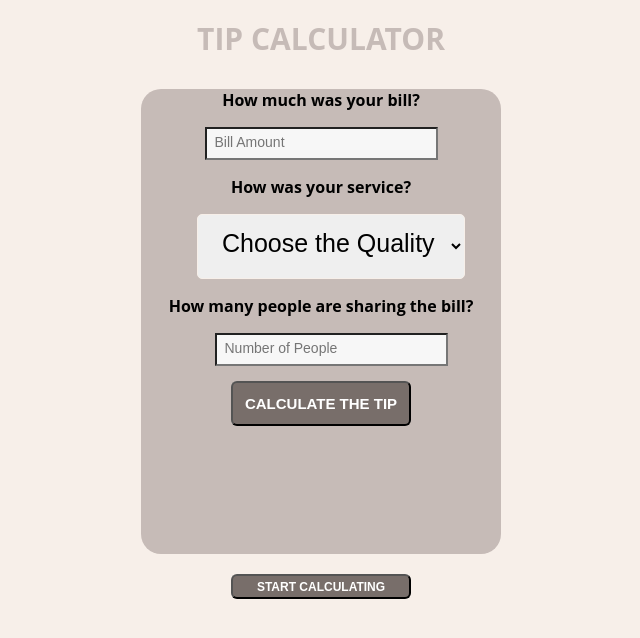
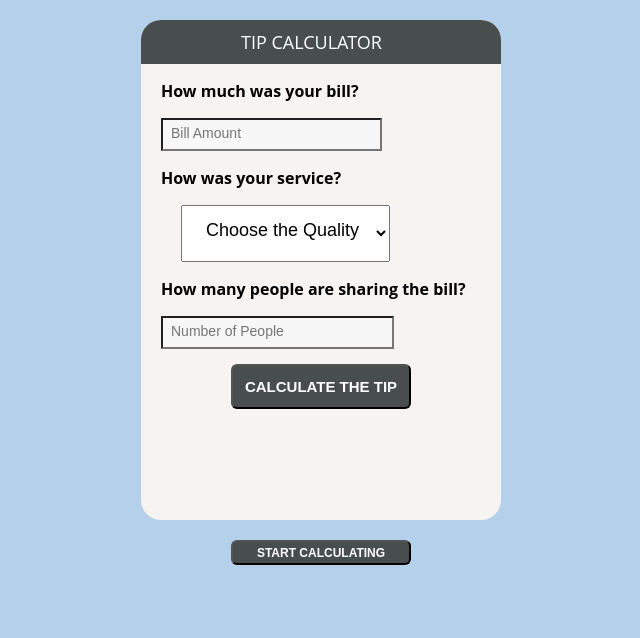
Before and after one commit to juliane99/Asignment2_frontend, a website with bundled scripts: page index.html in a window 1280 px wide. Both pictures are taken after a click on the button "START CALCULATING". Shown: the whole page, without its empty margins (319-959 px from the left). Built offline with nearby package versions, Linux system fonts and the light colour scheme.

Commit message:
changed css..

```diff
--- a/index.html
+++ b/index.html
@@ -8,12 +8,13 @@
 </head>
 <body>
 
-  <h1>Tip Calculator</h1>
+
 
    <!-- CONTAINER-->
     <div id="container"  style="display: none;">
+      <h1>Tip Calculator</h1>
      <!--CALCULATOR-->
-        <div id="calculator" class="center">
+        <div id="calculator">
           <form>
             <p>How much was your bill?<p>
               <input id="bill" type="text" placeholder="Bill Amount">
--- a/main.css
+++ b/main.css
@@ -1,42 +1,34 @@
 body {
   font-family: 'Open Sans', sans-serif;
-    background: #F7EFE9;
-
+  background: #B5D0EB;
 }
 
-  .banner {
-    overflow: hidden;
-  }
 #container {
-    height: 465px;
+  height: 500px;
   width: 360px;
   margin: 20px auto;
-    background: #C6BBB7;
+  background: #F7F3F0;
   border-radius: 20px;
   -webkit-border-radius: 20px;
   -moz-border-radius: 20px;
 }
 
 h1 {
-    color:#C6BBB7;
+  background: #484E4E;
+  color: white;
   margin: 0;
   padding: 10px 100px;
   text-transform: uppercase;
-    font-size: 30px;
-    font-weight: bold;
+  font-size: 18px;
+  font-weight: normal;
   border-top-left-radius: 20px;
   border-top-right-radius: 20px;
-    text-align: center;
 }
 
 p {
-    text-align: center;
+  padding-left: 20px;
   font-weight: bold;
-  }
-
-  .center{
-
-    text-align: center;
+  color: 484E4E;
 }
 
 form input[type="text"] {
@@ -49,6 +41,7 @@ body {
 
 #bill {
   font-size: 14px;
+  color: red;
   background-color: #f7f7f7;
   width: 60%;
   padding: 5px 5px 8px 8px;
@@ -56,7 +49,7 @@ body {
 
 #bill:focus {
   background: #fff;
-    border: 1px solid #F7EFE9;
+  border: 3px solid #2980b9;
   outline: none;
 }
 
@@ -64,26 +57,16 @@ body {
   width: 60%;
   padding: 5px 5px 8px 8px;
   margin-left: 20px;
+  color: red;
   background-color: #f7f7f7;
   font-size: 14px;
 }
 
-  #people:focus {
-    background: #fff;
-    border: 1px solid #F7EFE9;
-    outline: none;
-  }
-
-  .dollarSign {
-    display: inline;
-  }
 
 #service {
   padding: 13px 13px 20px 20px;
   margin-left: 20px;
-    font-size: 25px;
-    border: 1px solid #F7EFE9;
-    border-radius: 5px;
+  font-size: 18px;
 }
 
 .button {
@@ -91,15 +74,14 @@ body {
     font-weight: bold;
     display: block;
     margin: 15px auto;
-    background: #786E6a;
+    background: #484E4E;
     border-radius: 6px;
     font-size: 15px;
     color: white;
 }
 
 .button:hover {
-    background: #C7a48B;
-
+  background: #037272;
 }
 
 .button:active {
@@ -116,33 +98,26 @@ body {
   height: 25px;
   font-size: 12px;
 }
-  .button-banner {
-    width: 130px;
-    height: 30px;
-    float: left;
-    background: #C6BBB7;
-
-  }
 
 #totalTip {
-    font-size: 30px;
+  font-size: 18px;
   margin-top: 5px;
   text-align: center;
 }
 
 #totalTip:before {
   content: "Bill including tip";
-    font-size: 20px;
+  font-size: 18px;
   display: block;
   text-transform: uppercase;
 }
 
 #totalTip sup {
-    font-size: 20px;
+  font-size: 18px;
   top: -18px;
 }
 
 #totalTip small {
-    font-size: 20px;
+  font-size: 18px;
   display: block;
 }
```
Lines whose indentation alone changed are shown as unchanged.
